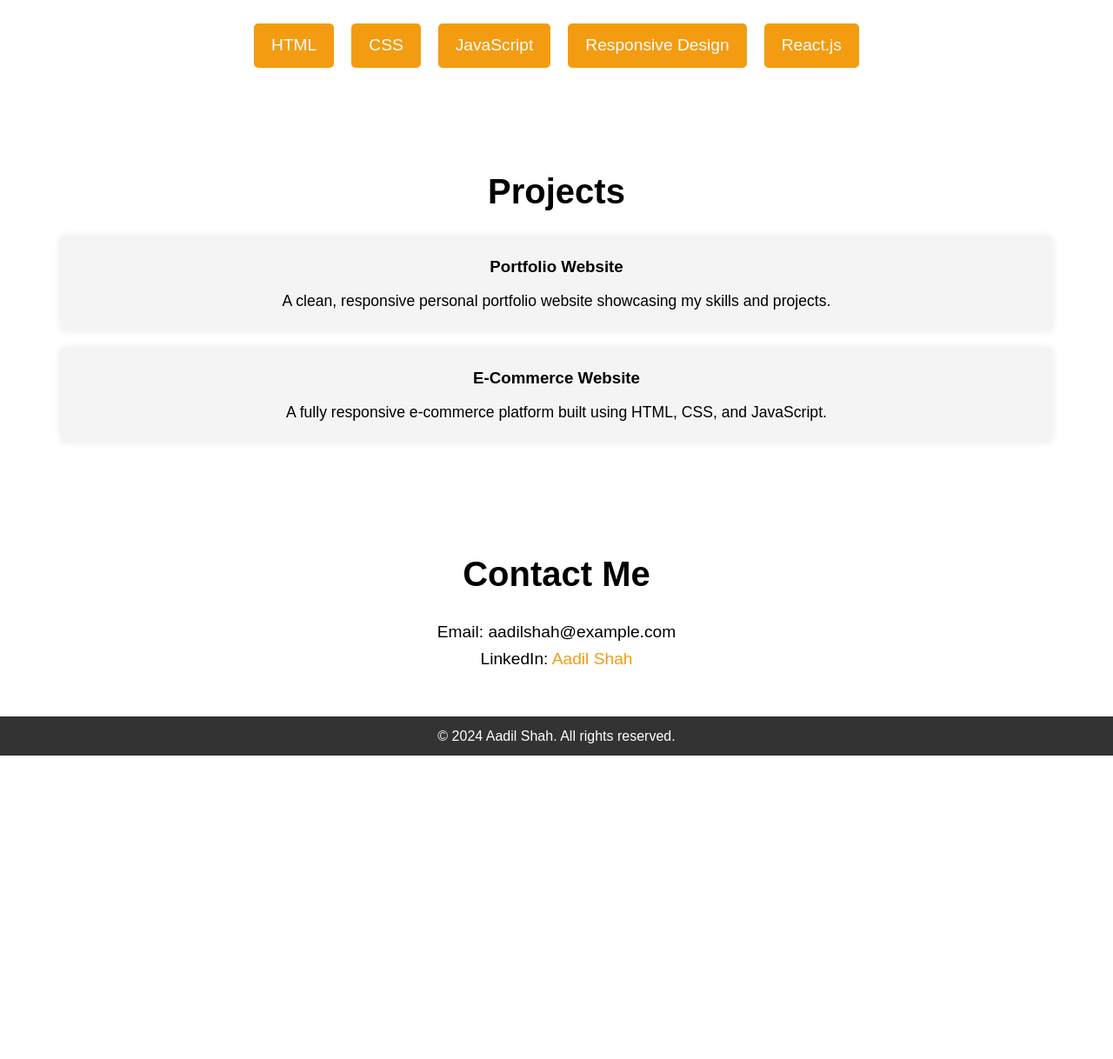
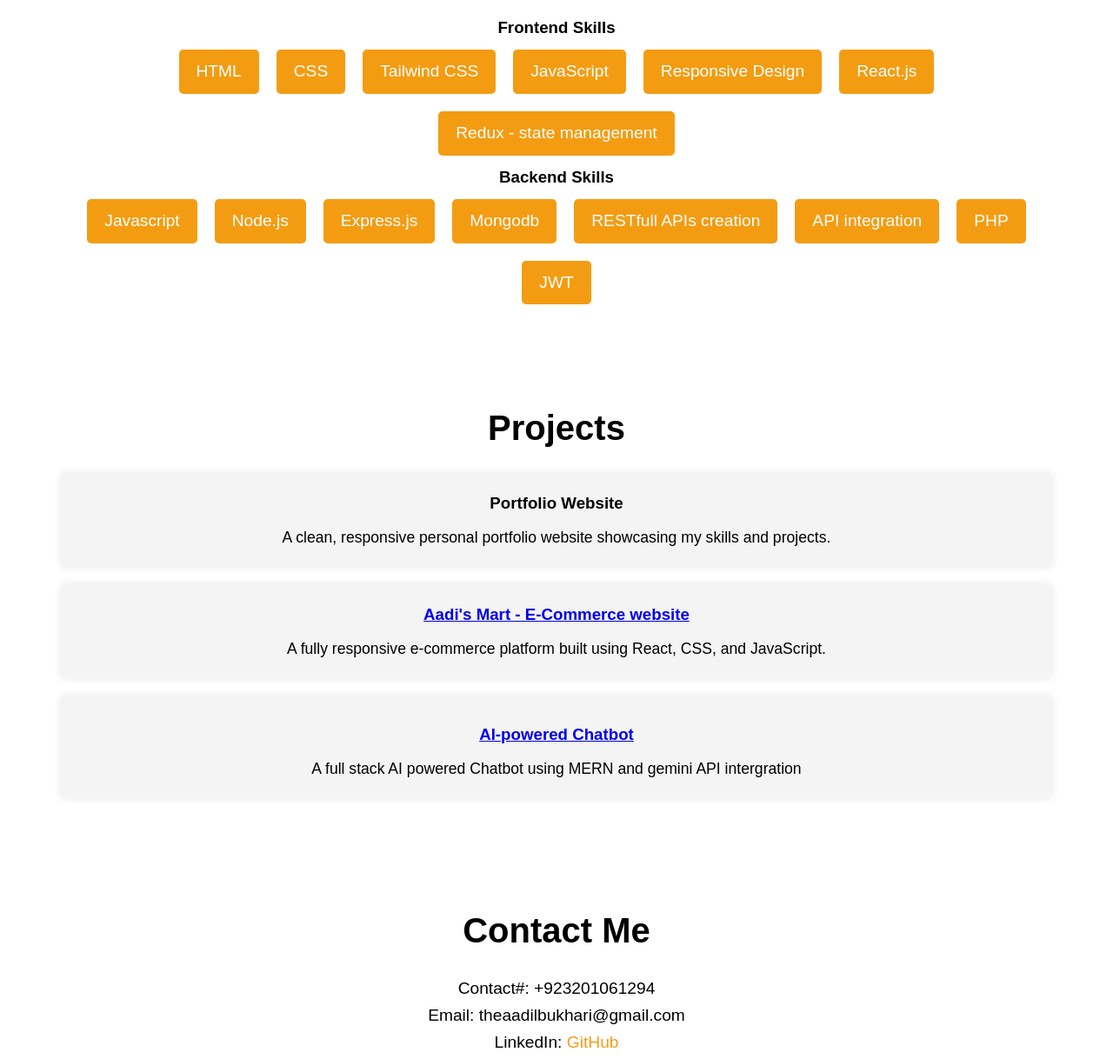
Before and after one commit to AadilShahDev/My-Portofolio-with-HTML-and-CSS, a plain HTML site: page my Portofolio.html in a window 1280 px wide. Shown: the part 1269-2487 px from the top of the page at 87% size. Before the commit the page ends 2138 px from the top, so only its background shows below. Drawn offline with Linux system fonts and the light colour scheme.

Commit message:
Updated my Portofolio

```diff
--- a/my Portofolio.html
+++ b/my Portofolio.html
@@ -3,7 +3,7 @@
 <head>
     <meta charset="UTF-8">
     <meta name="viewport" content="width=device-width, initial-scale=1.0">
-    <title>Aadil Shah | Front End Web Developer</title>
+    <title>Aadil Shah | Full Stack MERN Developer</title>
     <link rel="stylesheet" href="styles.css">
 </head>
 <body>
@@ -32,7 +32,7 @@
     <section id="about" class="about-section">
         <h2>About Me</h2>
         <p>
-            I'm a passionate front end web developer with experience in creating dynamic and responsive websites.
+            I'm a passionate Full Stack MERN developer with experience in creating dynamic and responsive websites.
             I enjoy crafting clean, elegant interfaces and improving user experiences. Let's build something amazing together.
         </p>
     </section>
@@ -40,12 +40,27 @@
     <!-- Skills Section -->
     <section id="skills" class="skills-section">
         <h2>Skills</h2>
+        <h3>Frontend Skills</h3>
         <ul>
             <li>HTML</li>
             <li>CSS</li>
+            <li>Tailwind CSS</li>
             <li>JavaScript</li>
             <li>Responsive Design</li>
             <li>React.js</li>
+            <li>Redux - state management</li>
+        </ul>
+
+        <h3>Backend Skills</h3>
+        <ul>
+            <li>Javascript</li>
+            <li>Node.js</li>
+            <li>Express.js</li>
+            <li>Mongodb</li>
+            <li>RESTfull APIs creation</li>
+            <li>API integration</li>
+            <li>PHP</li>
+            <li>JWT</li>
         </ul>
     </section>
 
@@ -57,16 +72,22 @@
             <p>A clean, responsive personal portfolio website showcasing my skills and projects.</p>
         </div>
         <div class="project-card">
-            <h3>E-Commerce Website</h3>
-            <p>A fully responsive e-commerce platform built using HTML, CSS, and JavaScript.</p>
+            <h3><a href="https://github.com/AadilShahDev/Aadi-Mart-Ecom-Web">Aadi's Mart - E-Commerce website</a></h3>
+            <p>A fully responsive e-commerce platform built using React, CSS, and JavaScript.</p>
+        </div>
+         <div class="project-card">
+            <h3>            <h3><a href="https://github.com/AadilShahDev/AI-powered-Chatbot">AI-powered Chatbot</a></h3>
+</h3>
+            <p>A full stack AI powered Chatbot using MERN and gemini API intergration</p>
         </div>
     </section>
 
     <!-- Contact Section -->
     <section id="contact" class="contact-section">
         <h2>Contact Me</h2>
-        <p>Email: aadilshah@example.com</p>
-        <p>LinkedIn: <a href="https://www.linkedin.com/in/aadilshah/">Aadil Shah</a></p>
+        <p>Contact#: +923201061294</p>
+        <p>Email: theaadilbukhari@gmail.com</p>
+        <p>LinkedIn: <a href="www.linkedin.com/in/aadil-shah-2421842b9">GitHub</a></p>
     </section>
 
     <!-- Footer -->
```
